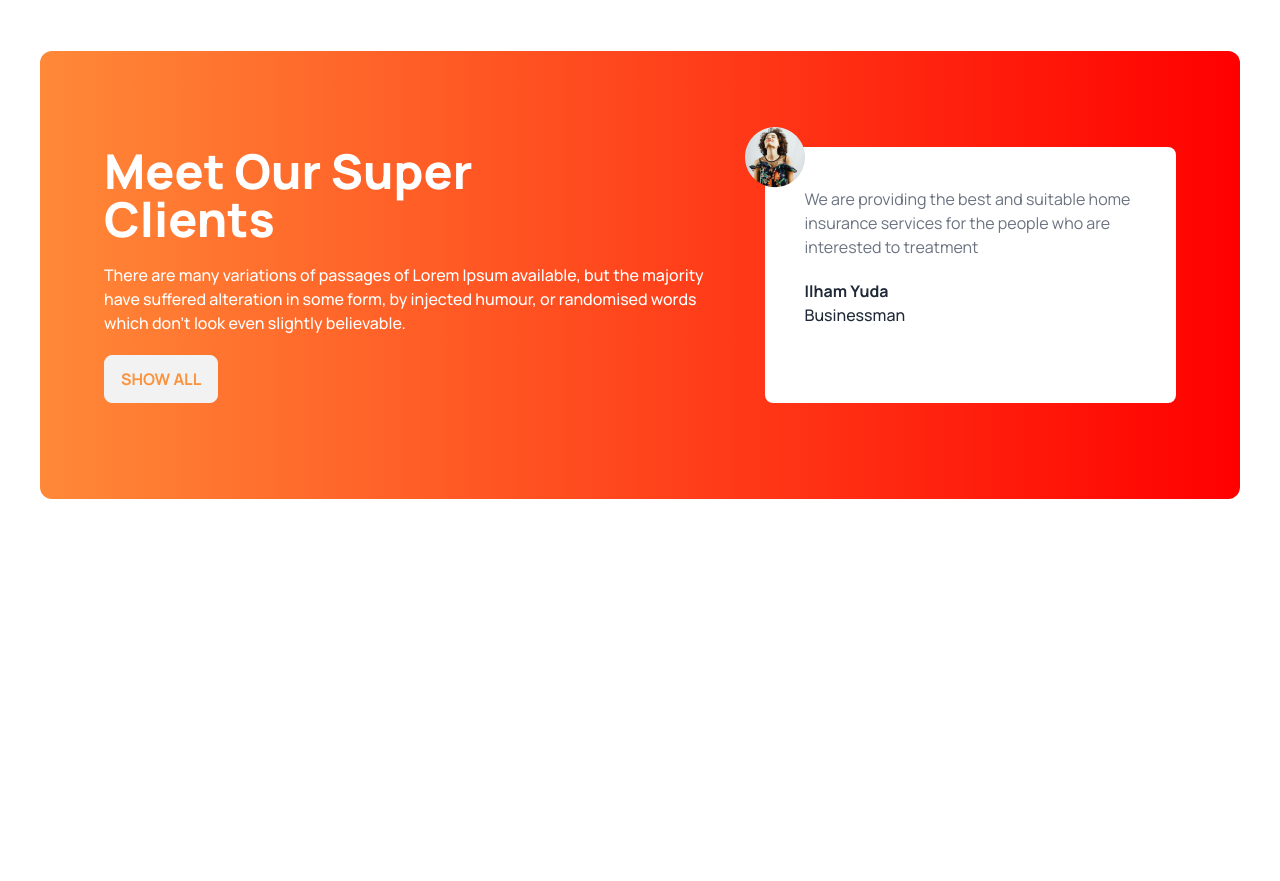
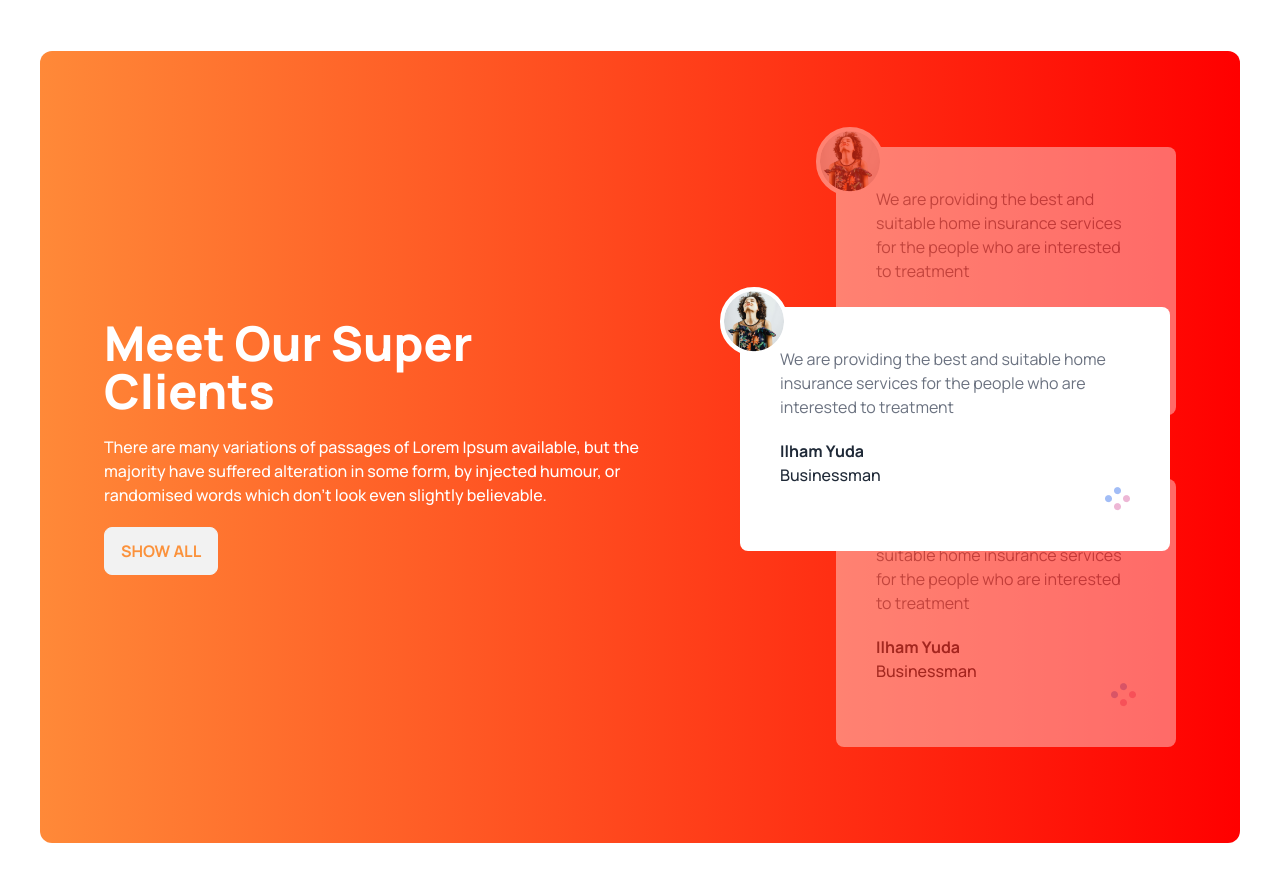
Before and after one commit to Md-Tahsif-Ahmed/Tea-House-with-DaisyUI-and-Tailwind-CSS, a plain HTML site: page index.html in a window 1280 px wide. Shown: the part 2200-3081 px from the top of the page. Before the commit the page ends 2795 px from the top, so only its background shows below. Drawn offline with nearby package versions, Linux system fonts and the light colour scheme.

Commit message:
client review commit

```diff
--- a/index.html
+++ b/index.html
@@ -136,6 +136,7 @@
          <!-- Fresh Tree end -->
          <!-- client section start -->
          <section class="my-24 flex flex-col lg:flex-row gap-12 bg-gradient-to-r from-[#FF8938] to-[#F00] rounded-xl px-16 py-24">
+          <div class="flex items-center lg:pr-28">
             <div class="space-y-5">
               <h1 class="font-extrabold text-5xl text-white">Meet Our Super <br> Clients</h1>
               <p class="font-medium  text-white text-base">There are many variations of passages of Lorem Ipsum available,
@@ -143,18 +144,46 @@
                  or randomised words which don't look even slightly believable. </p>
               <button class="btn font-bold text-base text-orange-400">Show All</button>
              </div>
-           <!-- Review -->
-           <div class="relative p-10 rounded-lg bg-white">
-            <img class="absolute -top-5 -left-5" src="images/client.png" alt="">
+          </div>
+           <!-- Review Container -->
+          <div class="relative">
+               <!--  next Review -->
+           <div class=" opacity-40 mb-16 z-10 relative p-10 rounded-lg bg-white">
+            <img class="absolute -top-5 -left-5 rounded-full border-white border-4 bg-white" src="images/client.png" alt="">
             <p class="text-base font-normal text-gray-500">We are providing the best and suitable home insurance services
               for the people who are interested to treatment</p>
               <h4 class="font-bold mt-5">Ilham Yuda</h4>
               <p class="font-medium">Businessman</p>
-
+              <div class="flex justify-end">
+                <img src="images/circles.png" alt="">
               </div>
-
+          </div>
+          <div class="">
+               <!--Current  Review -->
+           <div class="absolute top-40 lg:-left-24 z-20 lg:w-[430px]  p-10 rounded-lg bg-white">
+            <img class="absolute -top-5 -left-5 rounded-full border-white border-4 bg-white" src="images/client.png" alt="">
+            <p class="text-base font-normal text-gray-500">We are providing the best and suitable home insurance services
+              for the people who are interested to treatment</p>
+              <h4 class="font-bold mt-5">Ilham Yuda</h4>
+              <p class="font-medium">Businessman</p>
+              <div class="flex justify-end">
+                <img src="images/circles.png" alt="">
+              </div>
+          </div>
+          <div class="">
+               <!-- Previous Review -->
+           <div class=" opacity-40 relative z-10 p-10 rounded-lg bg-white">
+            <img class="absolute -top-5 -left-5 rounded-full border-white border-4 bg-white" src="images/client.png" alt="">
+            <p class="text-base font-normal text-gray-500">We are providing the best and suitable home insurance services
+              for the people who are interested to treatment</p>
+              <h4 class="font-bold mt-5">Ilham Yuda</h4>
+              <p class="font-medium">Businessman</p>
+              <div class="flex justify-end">
+                <img src="images/circles.png" alt="">
+              </div>
+          </div>
+           </div>
          </section>
-
          <!-- client section end -->
     </main>
     <!-- footer start  -->
```
Lines whose indentation alone changed are shown as unchanged.
